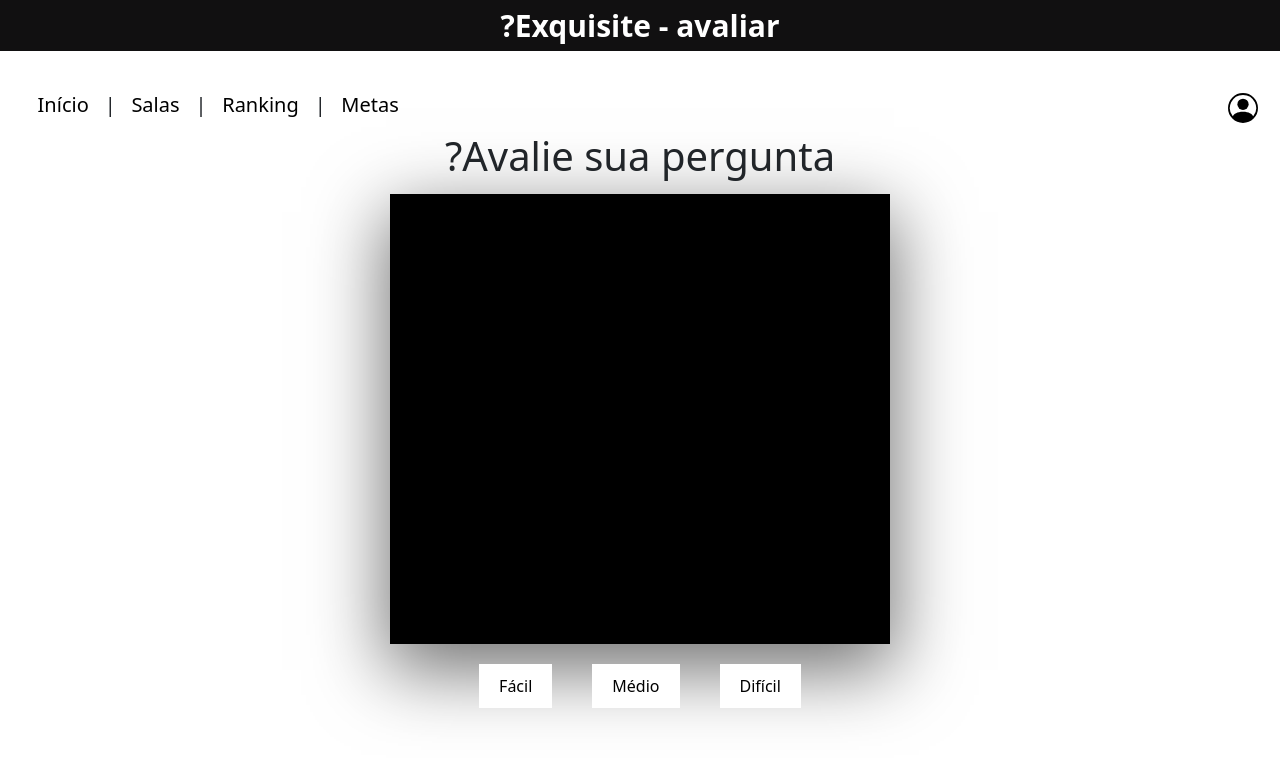
After one commit to leticiagomesilva/Projeto-FDS, a Django app: page /avaliar.html in a window 1280 px wide. The commit adds this page. Shown: the top 758 px of the page. Run offline with Django 4.2, Linux system fonts and the light colour scheme; parts of the project's set-up code (start-up, migrations or seed data) failed here and were passed over.

Commit message:
telas de acessar perguntas, responder e avaliar

```diff
--- /dev/null
+++ b/exquisite/apps/templates/apps/avaliar.html
@@ -0,0 +1,108 @@
+<style>
+    .color-box{
+        background-color: black;
+        width: 400px;
+        height: 490px;
+        box-shadow: rgba(0, 0, 0, 0.56) 0px 22px 70px 4px;
+    }
+</style>
+
+<style>
+    .center {
+        margin: 0;
+        position: absolute;
+        top: 50%;
+        left: 50%;
+        -ms-transform: translate(-50%, -50%);
+        transform: translate(-50%, -50%);
+        display: flex;
+        flex-direction: column;
+    }
+    </style>
+
+<style>
+    .quadrado-preto {
+        width: 500px;
+        height: 450px;
+        background-color: black;
+        color: white;
+        text-align: center;
+        line-height: 200px;
+        margin-top: 50px;
+    }
+</style>
+
+<style>
+    .star {
+    position: absolute;
+    bottom: -50px;
+    right: 30px;
+    font-size: 70px; /* Tamanho da estrela */
+    color: yellow; /* Cor da estrela */
+    z-index: 1;
+}
+</style>
+
+<style>
+    .title {
+    position: absolute;
+    top: 100px; /* Ajuste a posição vertical conforme necessário */
+    left: 0;
+    right: 0;
+    text-align: center;
+    background-color: transparent;
+}
+</style>
+
+<style>
+    .botoes {
+    display: flex;
+    justify-content: center;
+}
+
+.botao {
+    margin: 20px;
+    padding: 10px 20px;
+    background-color: #fff;
+    color: black;
+    border: none;
+    cursor: pointer;
+}
+
+.botao:hover {
+    background-color: #ffff;
+}
+</style>
+
+<style>
+    .title {
+    position: absolute;
+    top: 60px; /* Ajuste a posição vertical conforme necessário */
+    left: 0;
+    right: 0;
+    text-align: center;
+    background-color: transparent;
+}
+</style>
+
+{% extends 'apps/base.html' %}
+{% block content %}
+    <div class="center">
+        <br>
+        <br>
+        <br>
+        <div class = "color-box quadrado-preto">
+        </div>
+
+        <div class="botoes">
+            <button class="botao">Fácil</button>
+            <button class="botao">Médio</button>
+            <button class="botao">Difícil</button>
+        </div>
+
+        <div>
+
+            <h1 class="title">?Avalie sua pergunta</h1>
+
+        </div>
+{% endblock content %}
--- a/exquisite/apps/urls.py
+++ b/exquisite/apps/urls.py
@@ -11,4 +11,7 @@ urlpatterns = [
     path('login/', views.login, name="login"),
     path('salas/', views.salas, name="salas"),
     path('cadastro/', views.cadastro, name="cadastro"),
+    path('pergunta.html', views.pergunta, name="pergunta"),
+    path('resposta.html', views.resposta, name="resposta"),
+    path('avaliar.html', views.avaliar, name="avaliar"),
 ]
--- a/exquisite/apps/views.py
+++ b/exquisite/apps/views.py
@@ -99,3 +99,12 @@ def cadastro(request):
         'entrar': 'inicio'
     }
     return render(request, 'apps/cadastro.html', context)
+
+def pergunta(request):
+    return render(request, 'apps/pergunta.html', {'title': 'pergunta'})
+
+def resposta(request):
+    return render(request, 'apps/resposta.html', {'title': 'resposta'})
+
+def avaliar(request):
+    return render(request, 'apps/avaliar.html', {'title': 'avaliar'})
```
Also changed, not shown: exquisite/apps/templates/apps/acessar_perguntas.html (+78 -0 lines), exquisite/apps/templates/apps/cadastro.html (+1 -25 lines), exquisite/apps/templates/apps/pergunta.html (added, +80 -0 lines), exquisite/apps/templates/apps/resposta.html (added, +74 -0 lines).
